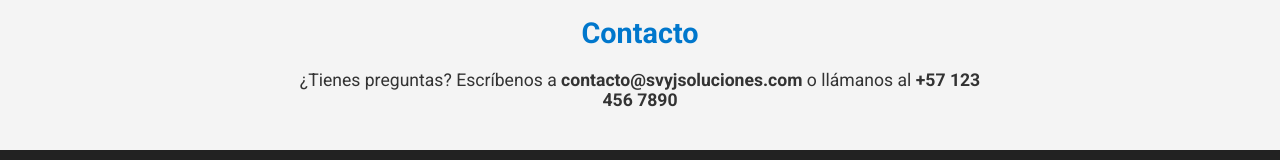
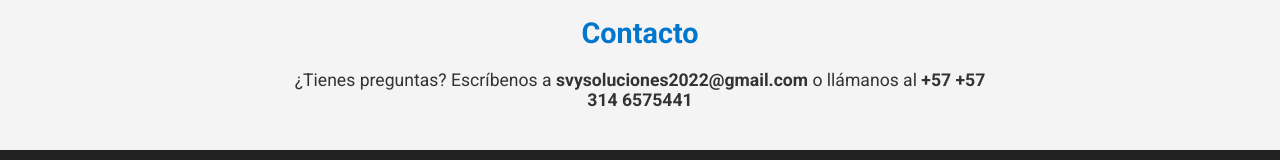
Before and after one commit to Andersona8/svyj-soluciones, a plain HTML site: page index.html in a window 1280 px wide. Shown: the part 952-1112 px from the top of the page. Drawn offline with Linux system fonts and the light colour scheme.

Commit message:
Update index.html

```diff
--- a/index.html
+++ b/index.html
@@ -37,7 +37,7 @@
 
   <section class="section" id="contacto">
     <h2>Contacto</h2>
-    <p>¿Tienes preguntas? Escríbenos a <strong>contacto@svyjsoluciones.com</strong> o llámanos al <strong>+57 123 456 7890</strong></p>
+    <p>¿Tienes preguntas? Escríbenos a <strong>svysoluciones2022@gmail.com</strong> o llámanos al <strong>+57 +57 314 6575441</strong></p>
   </section>
 
   <footer>
```
